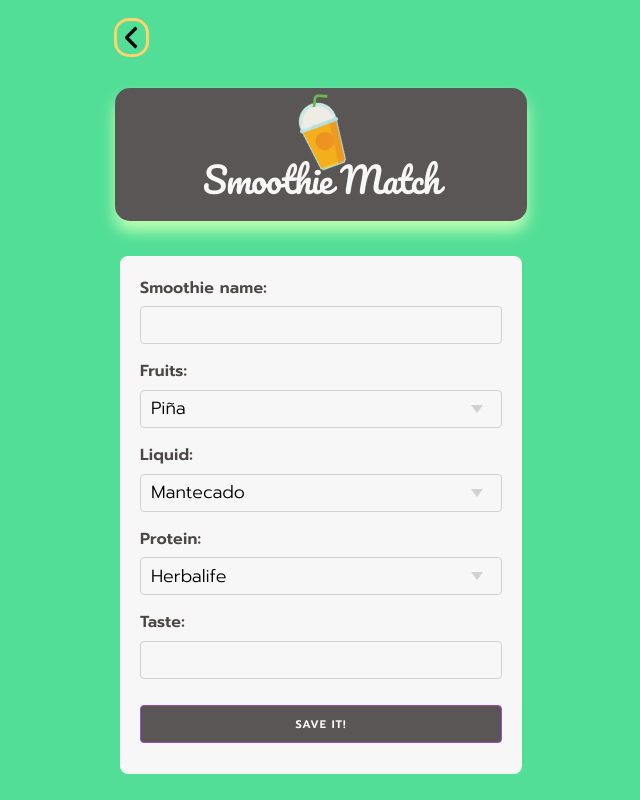
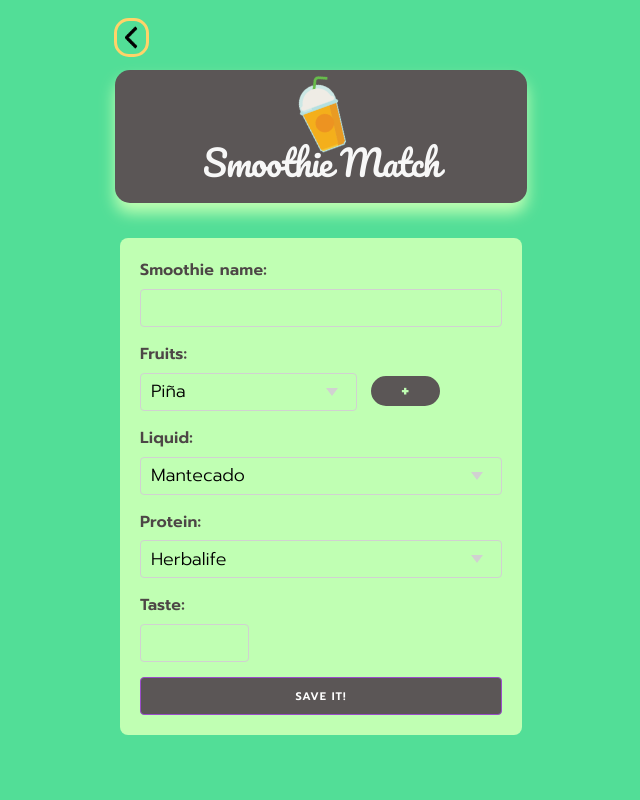
Before and after one commit to michelnovellino/smoothie-app, a Vue app: page /new-smoothie in a window 1280 px wide. Shown: the whole page, without its empty margins (319-959 px from the left). Built offline with nearby package versions, Linux system fonts and the light colour scheme.

Commit message:
Fixed some inputs styles in FromNewSmoothie, added plus button

```diff
--- a/src/assets/scss/_global.scss
+++ b/src/assets/scss/_global.scss
@@ -12,7 +12,7 @@
 .button {
   border-radius: 10px;
   font-weight: 600;
-  margin: 1em auto;
+  margin: 0 auto;
   line-height: unset;
   max-width: 100%;
   font-size: initial;
@@ -22,10 +22,10 @@
   border: 4px solid $light-color;
   background-color: $dark-color;
 
-  &--back {
-    width: 4vw;
-    padding: 1em 1em;
-    margin: 1em 0 0 -2em;
+  &--plus{
+    font-size: 1.1em;
+    margin: 0;
+    border-radius: 20px;
   }
   a:hover {
     color: unset;
--- a/src/components/BackButton.vue
+++ b/src/components/BackButton.vue
@@ -6,14 +6,14 @@
 
 <script>
 export default {
-  name: "BackButton",
+  name: "BackButton"
 };
 </script>
 
 <style lang="scss">
 .arrow-back {
+  position: absolute;
   width: 2em;
-  margin: 1em 0 -1.68em -1.5em;
   z-index: 10;
   padding: 5px 8px;
   border: 3px solid #ffd369;
--- a/src/components/BrandHeader.vue
+++ b/src/components/BrandHeader.vue
@@ -1,13 +1,17 @@
 <template>
-  <div class="brand-content">
-    <img class="brand-logo" src="smoothie-logo.png" alt="smoothie-logo" />
-    <h1 class="title">Smoothie Match</h1>
+  <div class="container">
+    <section class="row">
+      <div class="brand-content">
+        <img class="brand-logo" src="smoothie-logo.png" alt="smoothie-logo" />
+        <h1 class="title">Smoothie Match</h1>
+      </div>
+    </section>
   </div>
 </template>
 
 <script>
 export default {
-  name: "BrandHeader",
+  name: "BrandHeader"
 };
 </script>
 
@@ -18,7 +22,7 @@ export default {
   align-items: center;
   flex-direction: column;
   width: 100%;
-  margin: 3em auto 2em;
+  margin: 4em auto 2em;
   background-color: #5b5656;
   border-radius: 15px;
   box-shadow: 0 10px 15px #c0ffb3;
--- a/src/components/FormNewSmoothie.vue
+++ b/src/components/FormNewSmoothie.vue
@@ -1,16 +1,22 @@
 <template>
   <div class="container">
     <div class="row">
-      <form action="">
+      <form action>
         <label for="smoothie-name">Smoothie name:</label>
         <input type="text" name="smoothie-name" id="smoothie-name" />
 
-        <label for="smoothie-fruits">Fruits:</label>
-        <select name="smoothie-fruits" id="smoothie-fruits">
-          <option value="pina">Piña</option>
-          <option value="fresa">Fresa</option>
-          <option value="manzana">Manzana</option>
-        </select>
+        <div class="select-fruit">
+          <label for="smoothie-fruits">Fruits:</label>
+          <select class="select-fruit__select" name="smoothie-fruits" id="smoothie-fruits">
+            <option value="pina">Piña</option>
+            <option value="fresa">Fresa</option>
+            <option value="manzana">Manzana</option>
+          </select>
+
+          <button class="button button--plus">
+            +
+          </button>
+        </div>
 
         <label for="smoothie-liquid">Liquid:</label>
         <select name="smoothie-liquid" id="smoothie-liquid">
@@ -25,13 +31,9 @@
         </select>
 
         <label for="smoothie-taste">Taste:</label>
-        <input type="number" name="smoothie-taste" id="smoothie-taste" />
+        <input class="input-taste" type="number" name="smoothie-taste" id="smoothie-taste" />
 
-        <input
-          class="button button-large submit mx-auto"
-          type="submit"
-          value="Save it!"
-        />
+        <input class="button button-large submit mx-auto" type="submit" value="Save it!" />
       </form>
     </div>
   </div>
@@ -39,7 +41,7 @@
 
 <script>
 export default {
-  name: "FormNewSmoothie",
+  name: "FormNewSmoothie"
 };
 </script>
 
@@ -48,10 +50,20 @@ form {
   margin: auto;
   padding: 2rem;
   border-radius: 0.8rem;
-  background: $white;
+  background: $light-color;
   .submit {
     background: $dark-color;
     width: 100%;
   }
+  .select-fruit {
+    &__select{
+    width: 60%;
+    margin-right: 10px;
+    }
+  }
+
+  .input-taste{
+    width: 30%;
+  }
 }
 </style>
--- a/src/views/Home.vue
+++ b/src/views/Home.vue
@@ -1,9 +1,7 @@
 <template>
+  <div>
+    <BrandHeader />
     <div class="container">
-    <section class="row">
-      <BrandHeader />
-    </section>
-
       <section class="row">
         <p class="info mx-auto">
           Smoothie Match was designed by smoothie specialist to find the perfect
@@ -13,21 +11,20 @@
       <section class="row mt-5">
         <div class="column text-center">
           <button class="button button-large my-3">
-          <router-link to="/new-smoothie">
-            Customize your smoothie
-          </router-link>
+            <router-link to="/new-smoothie"
+              >Customize your smoothie</router-link
+            >
           </button>
         </div>
       </section>
       <section class="row mt-5">
         <div class="column text-center">
           <button class="button button-large my-3">
-          <router-link to="/smoothies">
-            Take me to the smotthies!
-          </router-link>
+            <router-link to="/smoothies">Take me to the smotthies!</router-link>
           </button>
         </div>
       </section>
+    </div>
   </div>
 </template>
 
@@ -38,7 +35,7 @@ import BrandHeader from "@/components/BrandHeader.vue";
 export default {
   name: "Home",
   components: {
-    BrandHeader,
-  },
+    BrandHeader
+  }
 };
 </script>
--- a/src/views/NewSmoothie.vue
+++ b/src/views/NewSmoothie.vue
@@ -1,11 +1,7 @@
 <template>
   <div>
     <BackButton />
-    <div class="container">
-    <section class="row">
-      <BrandHeader />
-    </section>
-    </div>
+    <BrandHeader />
     <FormNewSmoothie />
   </div>
 </template>
@@ -20,8 +16,8 @@ export default {
   components: {
     BrandHeader,
     BackButton,
-    FormNewSmoothie,
-  },
+    FormNewSmoothie
+  }
 };
 </script>
 
--- a/src/views/Smoothies.vue
+++ b/src/views/Smoothies.vue
@@ -2,12 +2,16 @@
   <div>
     <BackButton />
     <BrandHeader />
-    <p>
-      Smoothies for all Lorem ipsum dolor sit amet consectetur adipisicing elit.
-      Neque laudantium ut quod distinctio id amet, voluptate odit? Quae ratione
-      exercitationem nemo inventore voluptatum dicta quam dolorem dolor eveniet
-      delectus. Eius.
-    </p>
+    <div class="container">
+      <section class="row">
+        <p>
+          Smoothies for all Lorem ipsum dolor sit amet consectetur adipisicing
+          elit. Neque laudantium ut quod distinctio id amet, voluptate odit?
+          Quae ratione exercitationem nemo inventore voluptatum dicta quam
+          dolorem dolor eveniet delectus. Eius.
+        </p>
+      </section>
+    </div>
   </div>
 </template>
 
@@ -19,8 +23,8 @@ export default {
   name: "Smoothies",
   components: {
     BrandHeader,
-    BackButton,
-  },
+    BackButton
+  }
 };
 </script>
 
```
Lines whose indentation alone changed are shown as unchanged.
